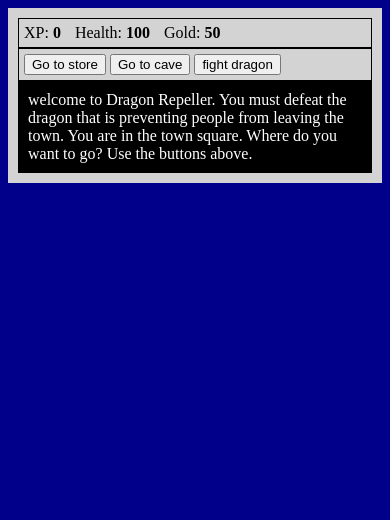
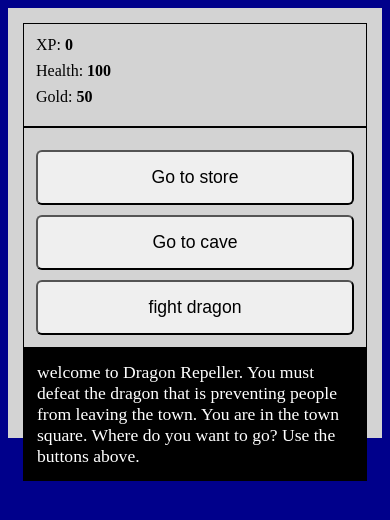
Before and after one commit to Nollex1/RPG-Games, a plain HTML site: page index.html in a window 390 px wide. Drawn offline with Linux system fonts and the light colour scheme.

Commit message:
Add files via upload

```diff
--- a/style.css
+++ b/style.css
@@ -34,3 +34,38 @@ body {
 .stat {
     padding-right: 10px;
 }
+
+
+
+/* 📱 Mobile Styles */
+@media (max-width: 600px) {
+
+    #game {
+        max-width: 100%;
+        padding: 15px;
+    }
+
+    #text {
+        font-size: 1.1rem;
+        padding: 14px;
+    }
+
+    button {
+        width: 100%;
+        padding: 15px;
+        margin-top: 10px;
+        font-size: 1.1rem;
+        border-radius: 6px;
+    }
+
+    #controls, #stats, #monsterStats {
+        font-size: 1rem;
+        padding: 12px;
+    }
+
+    .stat {
+        display: block;
+        margin-bottom: 8px;
+        padding: 0;
+    }
+}
```
